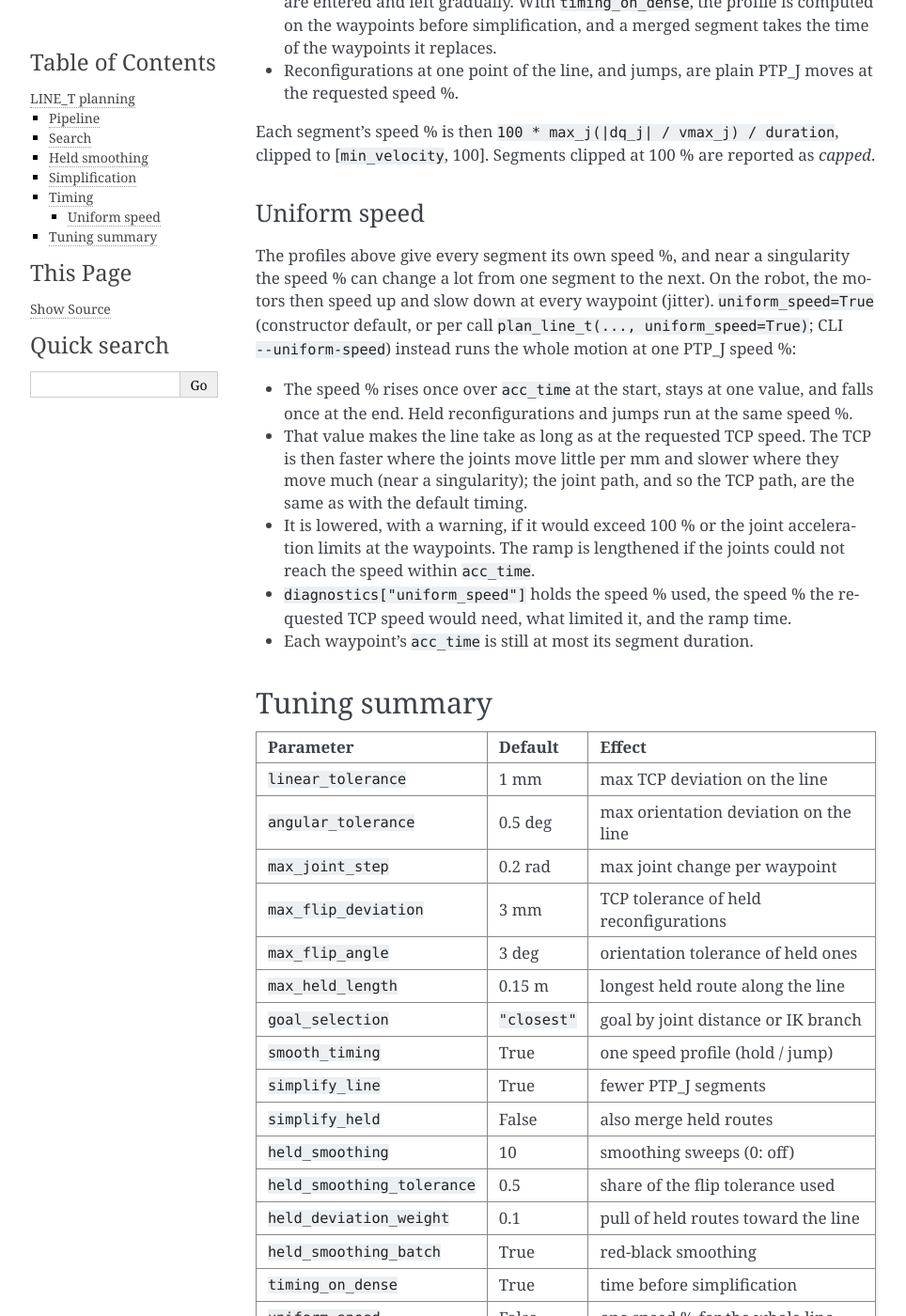
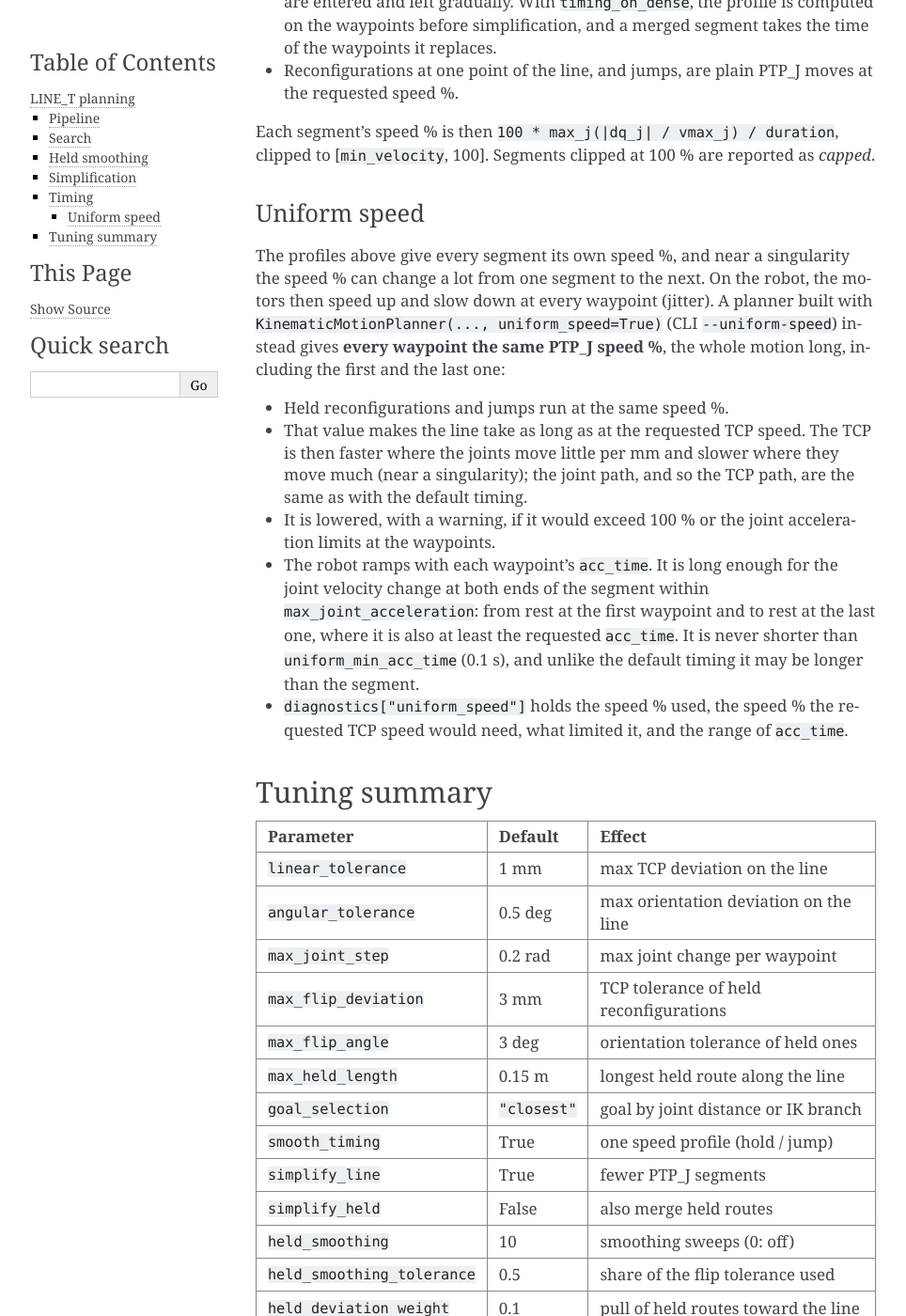
Before and after one commit to kthfan/robot_arm_motion_planner, a Sphinx documentation site: the page built from docs/line_t.rst, in a window 1280 px wide and 1400 px high, scrolled down 2326 px. Shown: the whole window at 94% size, without its empty margins (148-1112 px from the left). Built offline with Sphinx 7.4.7, drawn with Linux system fonts in a browser that asks for light colours; some of the changed text lies outside the part shown.

Commit message:
uniform_speed: set on the planner, one speed % for every waypoint
- The mode is a KinematicMotionPlanner setting only; plan_line_t no longer
  takes uniform_speed (plan_motion.py --uniform-speed builds such a planner).
- Every waypoint, the first and last included, gets the same PTP_J speed %;
  there are no ramp segments at a lower speed %.
- Each waypoint's acc_time covers the joint velocity change at both ends of
  its segment within max_joint_acceleration (from / to rest at the first /
  last waypoint, at least the requested acc_time there) and is at least
  uniform_min_acc_time (default 0.1 s). It may exceed the segment duration.

Co-Authored-By: Claude Opus 5.5 <noreply@anthropic.com>
Claude-Session: https://claude.ai/code/session_012d5R3wYEDhcgCpLSuUodDZ

```diff
--- a/docs/line_t.rst
+++ b/docs/line_t.rst
@@ -119,23 +119,26 @@ Uniform speed
 The profiles above give every segment its own speed %, and near a
 singularity the speed % can change a lot from one segment to the next. On the
 robot, the motors then speed up and slow down at every waypoint (jitter).
-``uniform_speed=True`` (constructor default, or per call
-``plan_line_t(..., uniform_speed=True)``; CLI ``--uniform-speed``) instead
-runs the whole motion at one PTP_J speed %:
+A planner built with ``KinematicMotionPlanner(..., uniform_speed=True)`` (CLI
+``--uniform-speed``) instead gives **every waypoint the same PTP_J speed %**,
+the whole motion long, including the first and the last one:
 
-* The speed % rises once over ``acc_time`` at the start, stays at one value,
-  and falls once at the end. Held reconfigurations and jumps run at the same
-  speed %.
+* Held reconfigurations and jumps run at the same speed %.
 * That value makes the line take as long as at the requested TCP speed. The
   TCP is then faster where the joints move little per mm and slower where they
   move much (near a singularity); the joint path, and so the TCP path, are the
   same as with the default timing.
 * It is lowered, with a warning, if it would exceed 100 % or the joint
-  acceleration limits at the waypoints. The ramp is lengthened if the joints
-  could not reach the speed within ``acc_time``.
+  acceleration limits at the waypoints.
+* The robot ramps with each waypoint's ``acc_time``. It is long enough for the
+  joint velocity change at both ends of the segment within
+  ``max_joint_acceleration``: from rest at the first waypoint and to rest at
+  the last one, where it is also at least the requested ``acc_time``. It is
+  never shorter than ``uniform_min_acc_time`` (0.1 s), and unlike the default
+  timing it may be longer than the segment.
 * ``diagnostics["uniform_speed"]`` holds the speed % used, the speed % the
-  requested TCP speed would need, what limited it, and the ramp time.
-* Each waypoint's ``acc_time`` is still at most its segment duration.
+  requested TCP speed would need, what limited it, and the range of
+  ``acc_time``.
 
 Tuning summary
 --------------
@@ -159,6 +162,7 @@ Parameter                       Default                Effect
 ``held_smoothing_batch``        True                   red-black smoothing
 ``timing_on_dense``             True                   time before simplification
 ``uniform_speed``               False                  one speed % for the whole line
+``uniform_min_acc_time``        0.1 s                  shortest acc_time with uniform_speed
 ``max_plan_time``               30 s                   planning budget (None: none)
 ``min_velocity``                1 %                    lowest PTP_J speed %
 ==============================  =====================  =======================================
```
Also changed, not shown: CHANGELOG.md (+7 -5 lines), 4 other files.
